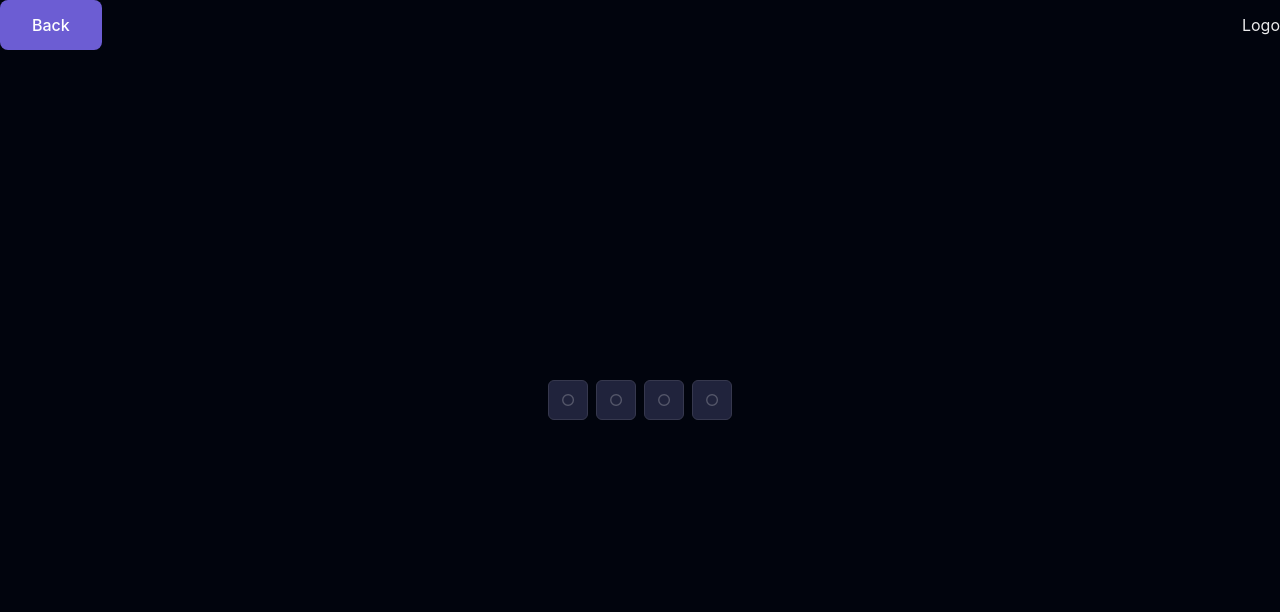
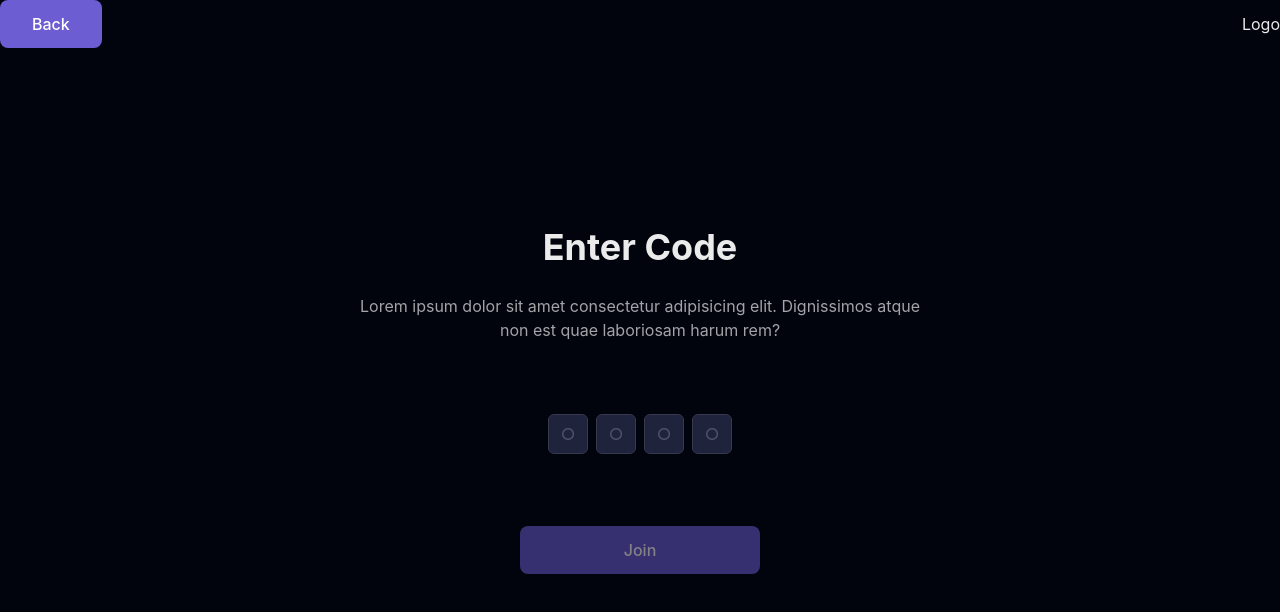
Before and after one commit to codetann/food, a React (Vite) app in the folder app/: page / in a window 1280 px wide. Both pictures are taken after a click on the button "Join Friends". Shown: the top 612 px of the page. Built offline with nearby package versions, Linux system fonts and the light colour scheme.

Commit message:
join slide logic

```diff
--- a/app/src/features/onboarding/slides/join.tsx
+++ b/app/src/features/onboarding/slides/join.tsx
@@ -1,17 +1,31 @@
 // import { PinInput } from "@components";
-import { PinInput } from "@components";
-import { HStack, PinInput as Inputs } from "@chakra-ui/react";
+import { useState } from "react";
+import { Button, PinInput } from "@components";
+import { Heading, HStack, PinInput as Inputs, Text } from "@chakra-ui/react";
+import { Slide } from "./slide";
 
 const JoinSlide = () => {
+  const [pin, setPin] = useState("");
+
   return (
-    <HStack>
-      <Inputs>
+    <Slide>
+      <Heading>Enter Code</Heading>
+      <Text maxW="xl" textAlign="center" pt="1rem" color="whiteAlpha.700">
+        Lorem ipsum dolor sit amet consectetur adipisicing elit. Dignissimos
+        atque non est quae laboriosam harum rem?
+      </Text>
+      <HStack py="4rem">
+        <Inputs onChange={(value) => setPin(value)}>
           <PinInput />
           <PinInput />
           <PinInput />
           <PinInput />
         </Inputs>
       </HStack>
+      <Button isDisabled={pin.length < 4} w="15rem">
+        Join
+      </Button>
+    </Slide>
   );
 };
 
--- a/app/src/theme/styles/button.ts
+++ b/app/src/theme/styles/button.ts
@@ -2,12 +2,22 @@ import { StyleConfig } from "@chakra-ui/theme-tools";
 
 const base_button: StyleConfig = {
   baseStyle: {
-    padding: ".8rem 2rem",
+    h: "3rem",
+    px: "2rem",
     rounded: "lg",
     color: "white",
     bg: "base.primary",
     transition: "all .2s",
     fontWeight: 500,
+
+    _disabled: {
+      cursor: "not-allowed",
+      opacity: 0.5,
+      _hover: {
+        opacity: 0.5,
+        transform: "none",
+      },
+    },
 
     _hover: {
       opacity: 0.9,
```
Lines whose indentation alone changed are shown as unchanged.
